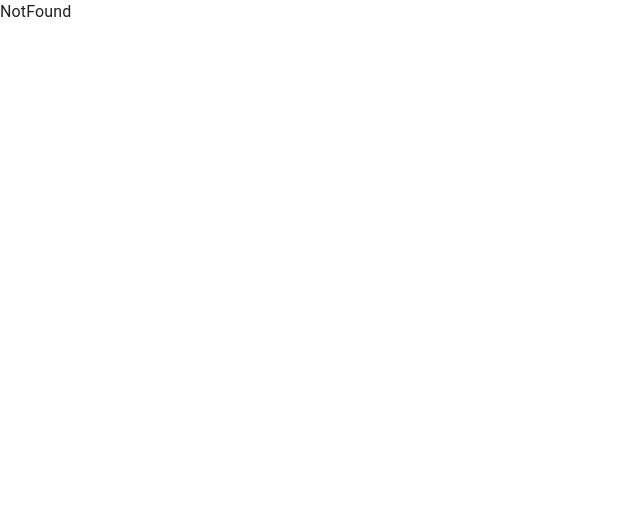
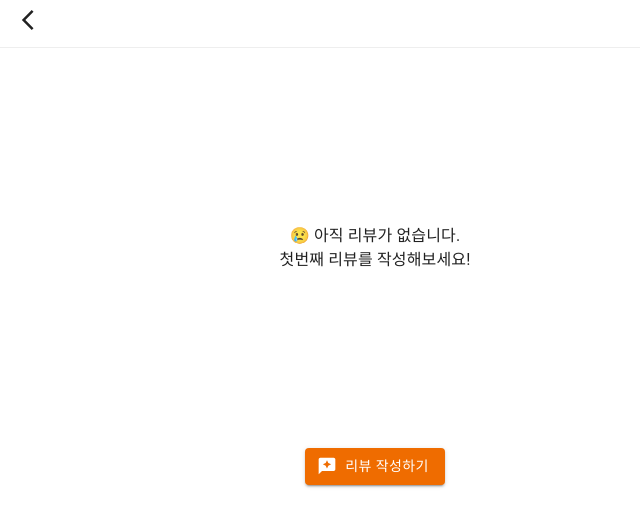
Before and after one commit to jhssong/babsim-FE, a React (Vite) app: page /recipe/1/reviews in a window 1280 px wide. Shown: the top 526 px of the page, without its empty margins (0-640 px from the left). Built offline with nearby package versions, Linux system fonts and the light colour scheme.

Commit message:
feat: Add RecipeReviews page

```diff
--- a/src/App.jsx
+++ b/src/App.jsx
@@ -19,6 +19,7 @@ import Cart from './pages/Market/Cart';
 import Product from './pages/Market/Product';
 import NotFound from './pages/Error/NotFound';
 import RecipeEdit from './pages/Recipe/RecipeEdit';
+import RecipeReviews from './pages/Recipe/RecipeReviews';
 
 const ProtectedRoute = ({ isLoggined, path }) => {
   return isLoggined ? path : <Navigate to="/login" />;
@@ -44,6 +45,7 @@ function App() {
           <Route path="/recipe" element={<Recipe />} />
           <Route path="/recipe/:recipeId" element={<RecipeInfo />} />
           <Route path="/recipe/edit/:recipeId" element={<RecipeEdit />} />
+          <Route path="/recipe/:recipeId/reviews" element={<RecipeReviews />} />
           <Route
             path="/mypage"
             element={<ProtectedRoute isLoggined={isLoggined} path={<MyPage />} />}
--- a/src/pages/Recipe/RecipeEdit.jsx
+++ b/src/pages/Recipe/RecipeEdit.jsx
@@ -1,3 +1,5 @@
+// 작성자만 수정할 수 있는 로직 추가 필요
+
 import { useEffect, useState } from 'react';
 import { useParams } from 'react-router-dom';
 import { AppBarWithTitle } from '../../components/AppBar';
--- a/src/pages/Recipe/RecipeInfo.jsx
+++ b/src/pages/Recipe/RecipeInfo.jsx
@@ -1,7 +1,7 @@
 import { useEffect, useState } from 'react';
-import { useParams } from 'react-router-dom';
+import { Navigate, useNavigate, useParams } from 'react-router-dom';
 import { AppBarWithTitle } from '../../components/AppBar';
-import { Button, Divider, Typography } from '@mui/material';
+import { Box, Button, Divider, Typography } from '@mui/material';
 import RecipeInformation, { RecipeInfoImage } from './RecipeInfo/RecipeInformation';
 import AllergyInfo from './RecipeInfo/AllergyInfo';
 import NutritionInfo from './RecipeInfo/NutritionInfo';
@@ -10,6 +10,7 @@ import CookeryInfo from './RecipeInfo/CookeryInfo';
 import ReviewInfo from './RecipeInfo/ReviewInfo';
 import { CallSplitOutlined, LocalDiningOutlined } from '@mui/icons-material';
 import styled from '@emotion/styled';
+import Reviews from './RecipeReviews';
 
 // dummy data
 const recipe = {
@@ -32,6 +33,29 @@ const recipe = {
     { name: '소세지', amount: 10 },
   ],
   reviews: [
+    {
+      name: 'User1',
+      rating: 5,
+      registerDate: '24.01.10',
+      comment:
+        'Lorem ipsum dolor sit amet, consectetur adipiscing elit. Lorem ipsum dolor sit amet, consectetur adipiscing elit. Lorem ipsum dolor sit amet, consectetur adipiscing elit.',
+      forkedRecipe: null,
+    },
+    {
+      name: 'User2',
+      rating: 4,
+      registerDate: '24.09.30',
+      comment:
+        'Lorem ipsum dolor sit amet, consectetur adipiscing elit. Lorem ipsum dolor sit amet, consectetur adipiscing elit. Lorem ipsum dolor sit amet, consectetur adipiscing elit.',
+      forkedRecipe: 123456,
+    },
+    {
+      name: 'User3',
+      rating: 4.5,
+      registerDate: '24.03.12',
+      comment: 'Loved it, will make again.',
+      forkedRecipe: 999999,
+    },
     {
       name: 'User1',
       rating: 5,
@@ -79,6 +103,8 @@ const BottomContainer = styled.div`
 `;
 
 const RecipeInfo = () => {
+  const navigate = useNavigate();
+
   const { recipeId } = useParams();
   const [isLoading, setIsLoading] = useState(false); // Backend API 구현 후 true로 변경
   const [recipeInfo, setRecipeInfo] = useState([]);
@@ -114,6 +140,9 @@ const RecipeInfo = () => {
       />
       <Divider />
       <ReviewInfo reviews={recipe.reviews} />
+      <Box sx={{ display: 'flex', justifyContent: 'center', paddingBottom: '1rem' }}>
+        <Button onClick={() => navigate(`/recipe/${recipe.id}/reviews`)}>리뷰 더보기</Button>
+      </Box>
       <Divider />
       <BottomContainer>
         <Button
--- a/src/pages/Recipe/RecipeInfo/ReviewInfo.jsx
+++ b/src/pages/Recipe/RecipeInfo/ReviewInfo.jsx
@@ -61,15 +61,21 @@ export const Review = ({ memberID, name, img, rating, comment, registerDate, for
 
 const Container = styled.div`
   width: 100%;
-  padding: 1rem;
+  padding-inline: 1rem;
+  padding-top: 1rem;
 `;
 
-const ReviewInfo = ({ reviews }) => {
+const ReviewInfo = ({ reviews, setState }) => {
+  const handleClick = () => {
+    setState(true);
+  };
+
   return (
     <Container>
       <Typography variant="h5">리뷰</Typography>
       {reviews.slice(0, 5).map((review, index) => (
         <Review
+          onClick={handleClick}
           key={index}
           memberId={review.memberId}
           name={review.name}
--- /dev/null
+++ b/src/pages/Recipe/RecipeReviews.jsx
@@ -0,0 +1,78 @@
+import { useEffect, useState } from 'react';
+import { AppBarWithTitle } from '../../components/AppBar';
+import { Box, Button, Pagination, Typography } from '@mui/material';
+import { Review } from './RecipeInfo/ReviewInfo';
+import { useParams } from 'react-router-dom';
+import { Reviews } from '@mui/icons-material';
+
+const RecipeReviews = () => {
+  const recipeId = useParams();
+  const [reviews, setReviews] = useState([]);
+
+  console.log(reviews.length);
+
+  const getReviews = async () => {
+    const response = await fetch(`localhost:5173/recipes/api/reviews/${recipeId}`);
+    const data = await response.json();
+    setReviews(data);
+  };
+
+  useEffect(() => {
+    getReviews();
+  }, []);
+
+  const [page, setPage] = useState(1);
+  const reviewsPerPage = 5;
+
+  const handleChange = (event, value) => {
+    setPage(value);
+  };
+
+  const paginatedReviews = reviews.slice((page - 1) * reviewsPerPage, page * reviewsPerPage);
+
+  return (
+    <div>
+      <AppBarWithTitle />
+      {reviews.length === 0 ? (
+        <Box
+          sx={{
+            display: 'flex',
+            justifyContent: 'center',
+            alignItems: 'center',
+            minHeight: '50vh',
+          }}>
+          <Typography
+            variant="body1"
+            style={{
+              textAlign: 'center',
+              padding: '1rem',
+            }}>
+            😢 아직 리뷰가 없습니다.
+            <br />
+            첫번째 리뷰를 작성해보세요!
+          </Typography>
+        </Box>
+      ) : (
+        <>
+          {paginatedReviews.map((review) => (
+            <Review key={review.memberID} {...review} />
+          ))}
+          <Pagination
+            count={Math.ceil(reviews.length / reviewsPerPage)}
+            page={page}
+            onChange={handleChange}
+            color="primary"
+            style={{ display: 'flex', justifyContent: 'center', margin: '1rem' }}
+          />
+        </>
+      )}
+      <Box sx={{ display: 'flex', justifyContent: 'center', paddingBottom: '1rem' }}>
+        <Button variant="contained" color="primary" startIcon={<Reviews />}>
+          리뷰 작성하기
+        </Button>
+      </Box>
+    </div>
+  );
+};
+
+export default RecipeReviews;
--- a/src/pages/Recipe/Review.jsx
+++ /dev/null
@@ -1,5 +0,0 @@
-const Review = () => {
-  return <div>Review</div>;
-};
-
-export default Review;
```
